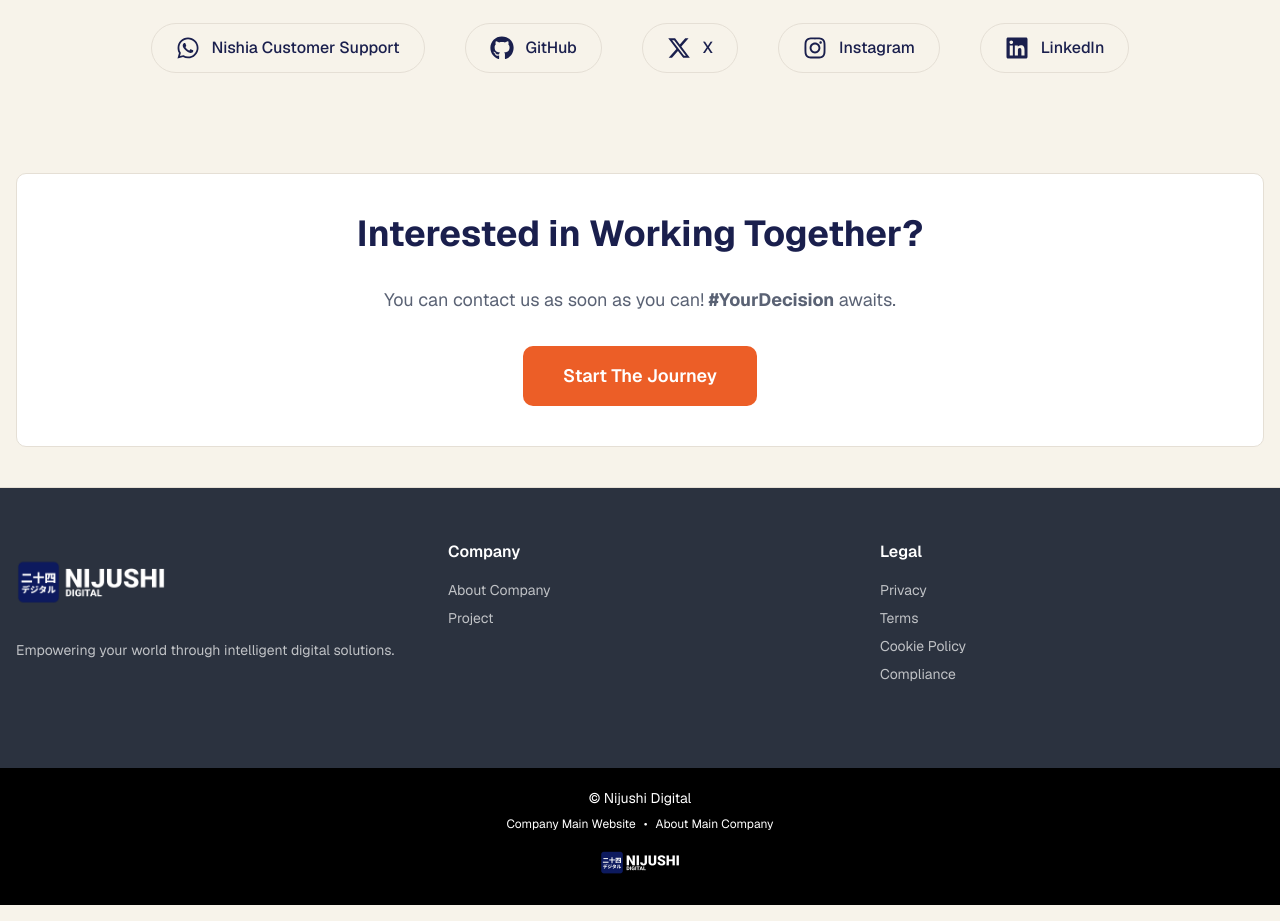
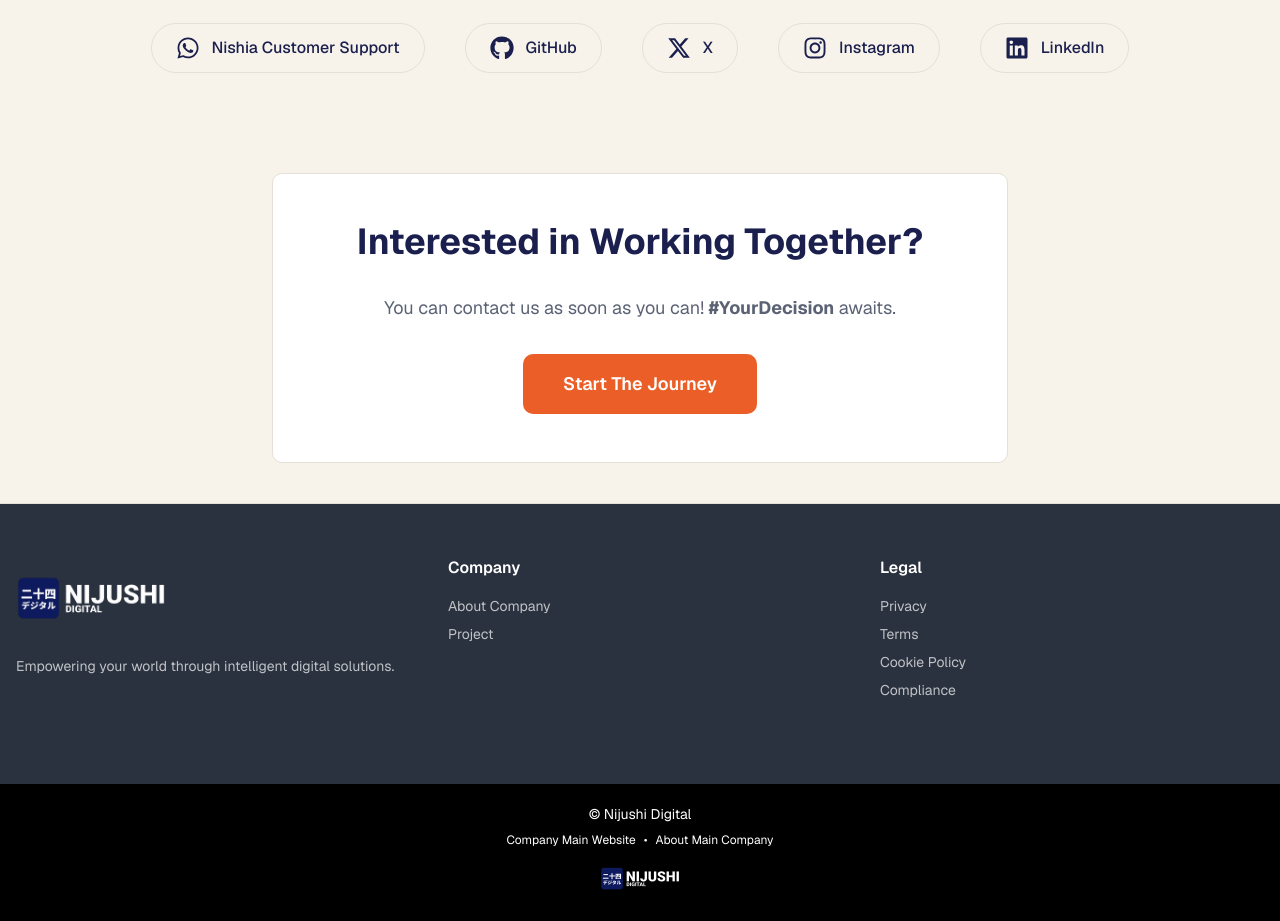
Before and after one commit to NijushiDigital/landing-page, a Next.js app: page / in a window 1280 px wide. Shown: the part 1320-2241 px from the top of the page. Built offline with nearby package versions, Linux system fonts and the light colour scheme.

Commit message:
Update cta.tsx

```diff
--- a/components/cta.tsx
+++ b/components/cta.tsx
@@ -1,7 +1,7 @@
 export function CTA() {
   return (
-    <section id="contact" className="max-w-7xl mx-auto px-4 py-10 text-center">
-      <div className="bg-white border border-border rounded-lg p-12 md:p-10 space-y-8">
+    <section id="contact" className="max-w-3xl mx-auto px-4 py-10 text-center">
+      <div className="bg-white border border-border rounded-lg p-8 md:p-12 space-y-8">
         <h2 className="text-3xl md:text-4xl font-bold text-foreground">
           Interested in Working Together?
         </h2>
```
